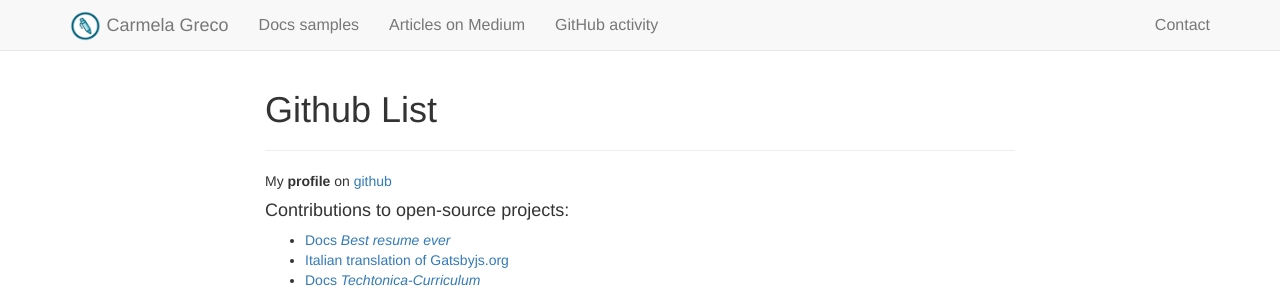
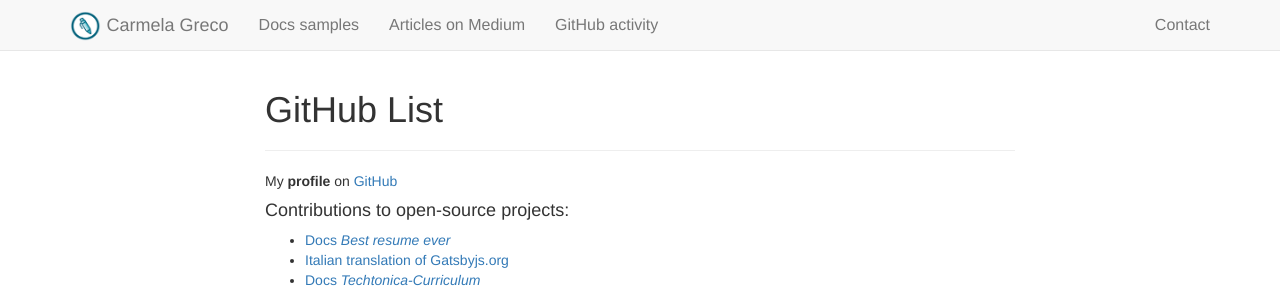
Before and after one commit to carmelag/carmelag.github.io, a Jekyll site: the page built from github-list.md, in a window 1280 px wide. Shown: the top 288 px of the page. Built offline with Jekyll 4.4.1, drawn with Linux system fonts in a browser that asks for light colours; comment, search, counter and statistics services are not loaded.

Commit message:
Typo for GitHub fixed

```diff
--- a/github-list.md
+++ b/github-list.md
@@ -1,10 +1,10 @@
 ---
 layout: list
-title:  "Github List"
+title:  "GitHub List"
 author: Carmela
 ---
 
-My __profile__ on [github](https://github.com/carmelag)
+My __profile__ on [GitHub](https://github.com/carmelag)
 
 #### Contributions to open-source projects:
 - [Docs *Best resume ever*](https://github.com/salomonelli/best-resume-ever)
```
